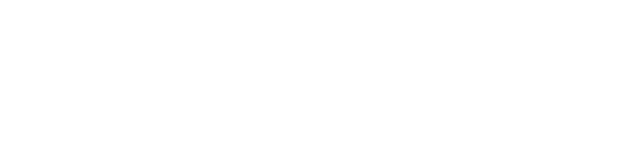
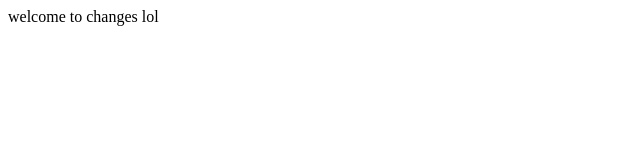
Before and after one commit to harshit0074/megatron, a plain HTML site: page index.html in a window 1280 px wide. Shown: the whole page, without its empty margins (0-640 px from the left). Drawn offline with Linux system fonts and the light colour scheme.

Commit message:
Update index.html

```diff
--- a/index.html
+++ b/index.html
@@ -6,6 +6,9 @@
     <title>Document</title>
 </head>
 <body>
+    <div>
+        welcome to changes lol
+    </div>
 
 </body>
 </html>
```
